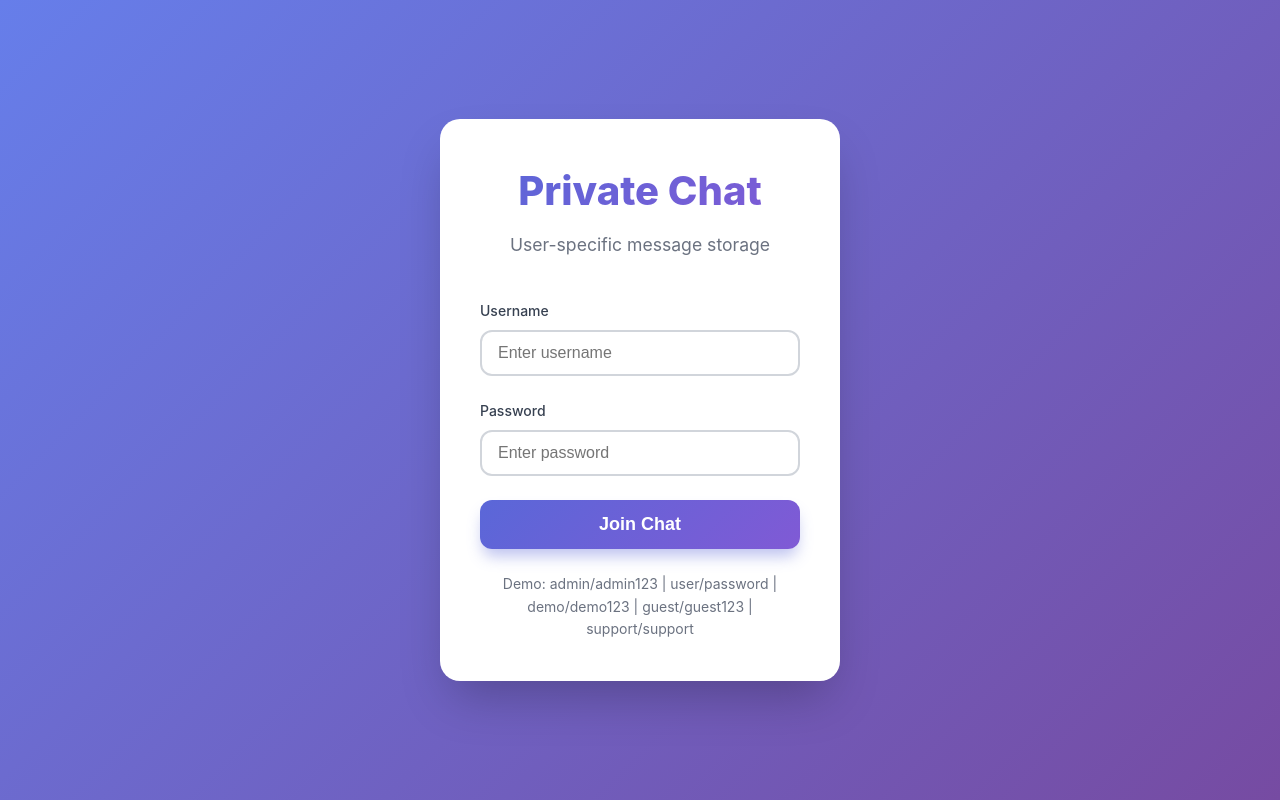
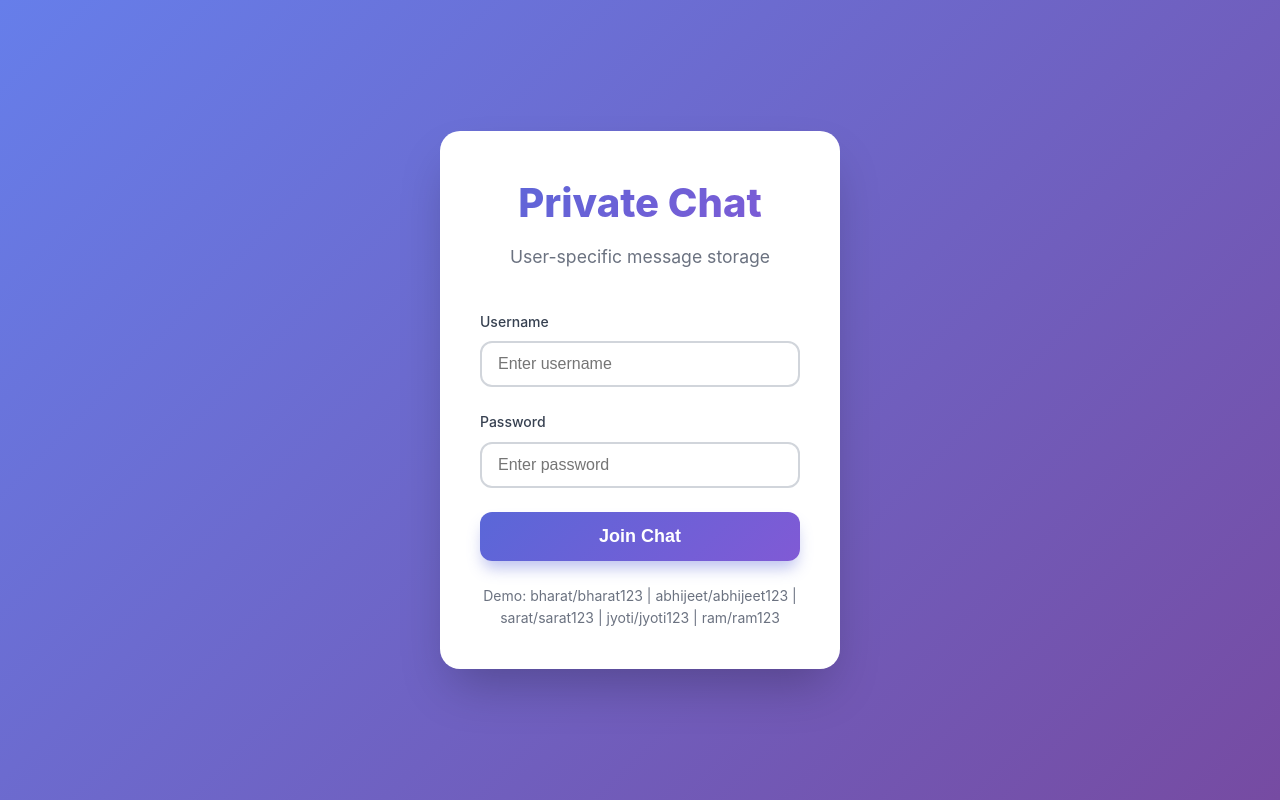
Before and after one commit to Pupun45/RealTime-Chart-Application, a React (Vite) app in the folder Real-Chart-App/: page / in a window 1280 px wide. Built offline with nearby package versions, Linux system fonts and the light colour scheme.

Commit message:
update username and password

```diff
--- a/Real-Chart-App/src/App.jsx
+++ b/Real-Chart-App/src/App.jsx
@@ -16,11 +16,11 @@ function App() {
   const messagesEndRef = useRef(null);
 
   const demoUsers = [
-    { username: 'admin', password: 'admin123', displayName: 'Admin User', avatar: '👑', status: 'online', color: '#10b981' },
-    { username: 'user', password: 'password', displayName: 'Regular User', avatar: '👤', status: 'online', color: '#3b82f6' },
-    { username: 'demo', password: 'demo123', displayName: 'Demo User', avatar: '⭐', status: 'online', color: '#f59e0b' },
-    { username: 'guest', password: 'guest123', displayName: 'Guest User', avatar: '👋', status: 'offline', color: '#6b7280' },
-    { username: 'support', password: 'support', displayName: 'Support Team', avatar: '🛠️', status: 'online', color: '#ef4444' }
+    { username: 'ram', password: 'ram123', displayName: 'RAM', avatar: '👑', status: 'online', color: '#10b981' },
+    { username: 'jyoti', password: 'jyoti123', displayName: 'JYOTI', avatar: '👤', status: 'online', color: '#3b82f6' },
+    { username: 'sarat', password: 'sarat123', displayName: 'SARAT', avatar: '⭐', status: 'online', color: '#f59e0b' },
+    { username: 'abhijeet', password: 'abhijeet123', displayName: 'ABHIJEET', avatar: '👋', status: 'offline', color: '#6b7280' },
+    { username: 'bharat', password: 'bharat123', displayName: 'BHARAT', avatar: '🛠️', status: 'online', color: '#ef4444' }
   ];
 
   // Get private chat key between two users
@@ -191,7 +191,7 @@ function App() {
           </form>
 
           <div className="demo-info">
-            Demo: admin/admin123 | user/password | demo/demo123 | guest/guest123 | support/support
+            Demo: bharat/bharat123 | abhijeet/abhijeet123 | sarat/sarat123 | jyoti/jyoti123 | ram/ram123
           </div>
         </div>
       </div>
```
